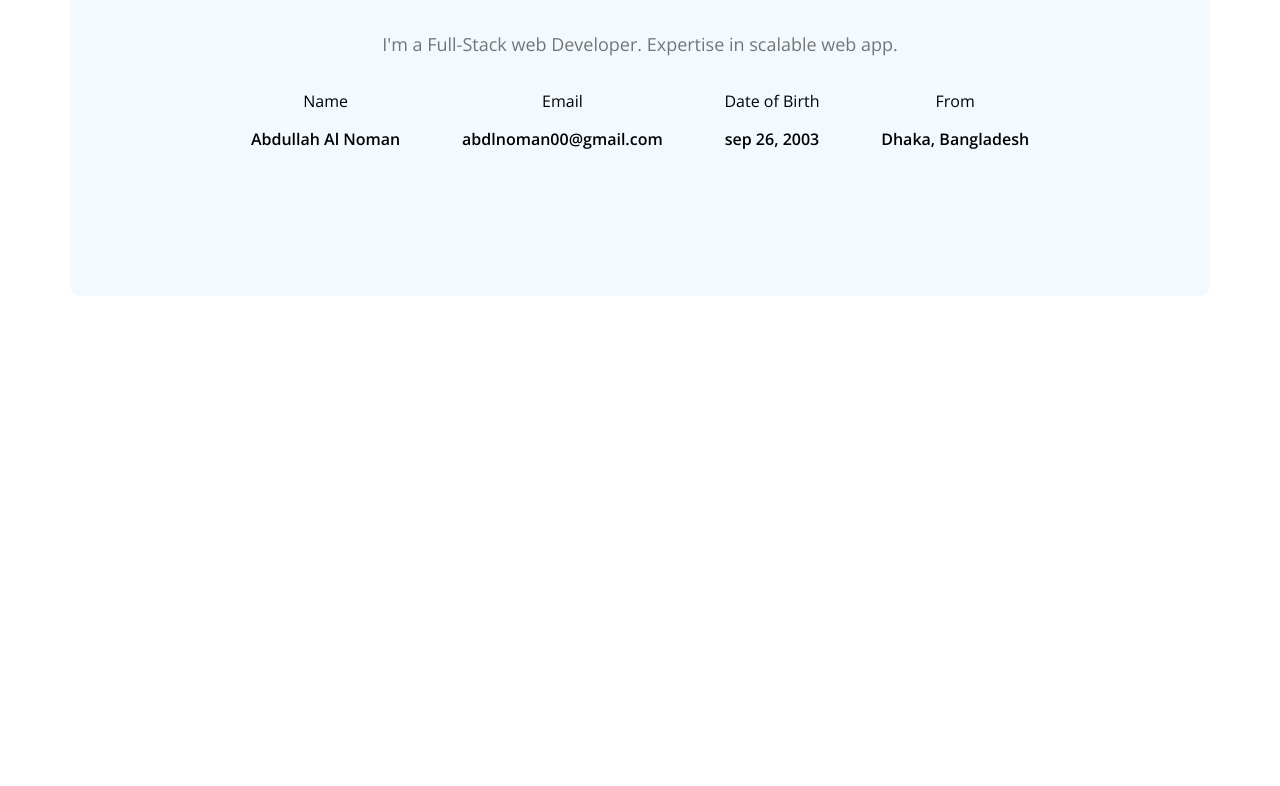
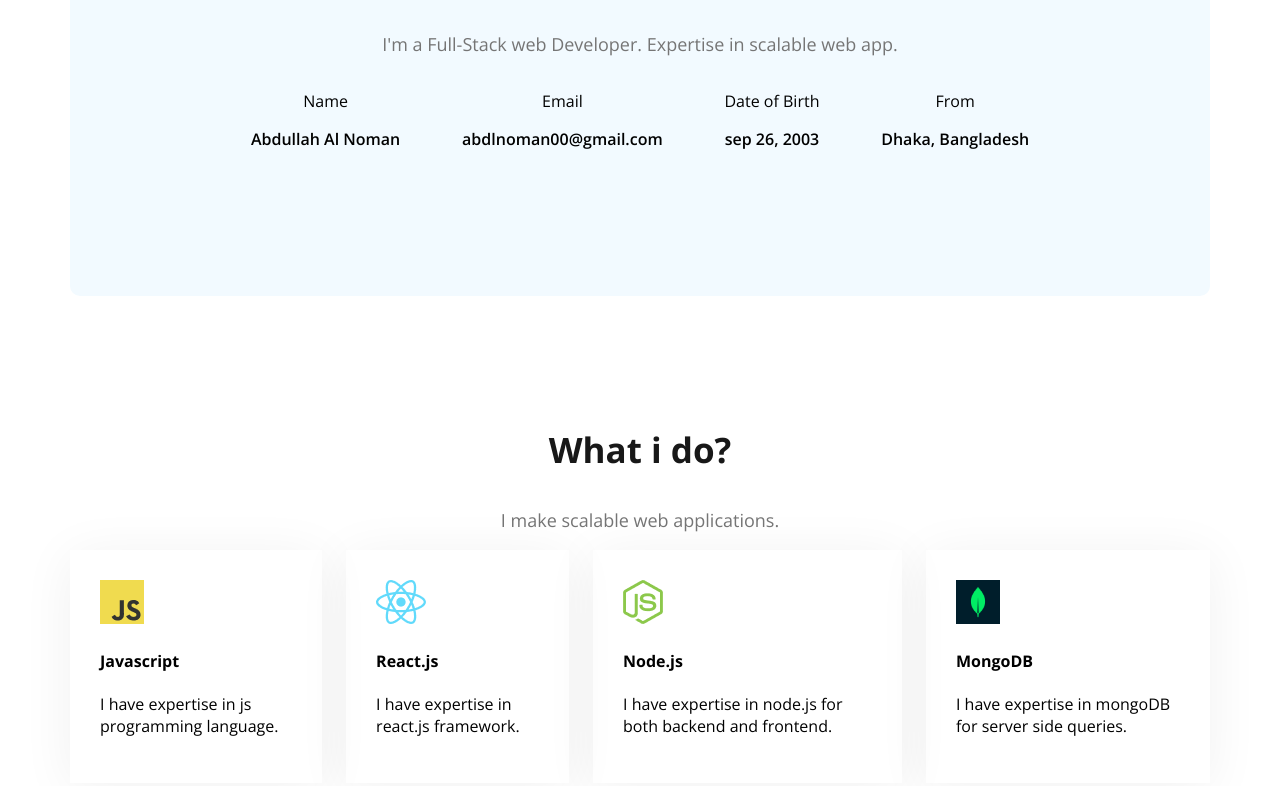
Before and after one commit to abdlnoman/WEBDEV-Portfolio, a plain HTML site: page index.html in a window 1280 px wide. Shown: the part 1075-1861 px from the top of the page. Before the commit the page ends 1379 px from the top, so only its background shows below. Drawn offline with nearby package versions, Linux system fonts and the light colour scheme.

Commit message:
index.html and style.css

```diff
--- a/index.html
+++ b/index.html
@@ -35,7 +35,7 @@
 
     </header>
     <main>
-        <section class="about secondery-bg">
+        <section class="about secondery-bg text-center">
             <h3 class="section-title">About me</h3>
             <p class="section-description">I'm a Full-Stack web Developer. Expertise in scalable web app.</p>
             <div class="about-items">
@@ -59,6 +59,37 @@
             </div>
 
         </section>
+        <!-- what i do(skills)section begin -->
+        <section class="skills">
+
+            <h3 class="section-title text-center">What i do?</h3>
+            <p class="section-description text-center">I make scalable web applications.</p>
+
+            <div class="skill-container">
+                <div class="skill">
+                <img src="images/icons/js.png" alt="">
+                <h4 class="skill-title">Javascript</h4>
+                <p class="skill-description">I have expertise in js programming language.</p>
+            </div>
+            <div class="skill">
+                <img src="images/icons/react.png" alt="react.js">
+                <h4 class="skill-title">React.js</h4>
+                <p class="skill-description">I have expertise in react.js framework.</p>
+            </div>
+            <div class="skill">
+                <img src="images/icons/nodejs.png" alt="node.js">
+                <h4 class="skill-title">Node.js</h4>
+                <p class="skill-description">I have expertise in node.js for both backend and frontend.</p>
+            </div>
+            <div class="skill">
+                <img src="images/icons/mongo.png" alt="mongoDB">
+                <h4 class="skill-title">MongoDB</h4>
+                <p class="skill-description">I have expertise in mongoDB for server side queries.</p>
+            </div>
+            </div>
+
+
+        </section>
 
     </main>
     <footer>
--- a/styles/portfolio.css
+++ b/styles/portfolio.css
@@ -56,7 +56,9 @@ nav ul{
     background-color: #F2FAFF;
 
 }
-
+.text-center{
+    text-align: center;
+}
 
 /* font */
 .open-sans-normal {
@@ -111,13 +113,18 @@ nav ul{
   .about{
     border-radius: 10px;
     padding: 130px 150px;
+    text-align: center;
   }
 
   /* main styles */
   main{
     max-width: 1140px;
     margin: 0 auto;
-    text-align: center;
+    text-align: ;
+    margin-top: 130px;
+    margin-bottom: 130px;
+  }
+  main section{
     margin-top: 130px;
   }
 
@@ -128,3 +135,14 @@ nav ul{
     display: flex;
     justify-content: space-around;
   }
+  /* skill section */
+  .skill-container{
+    display: flex;
+   gap: 24px;
+  }
+
+  .skill{
+    padding: 30px;
+    box-shadow: 0px 6px 50px 0px rgba(0,0,0,0.06);
+
+  }
```
